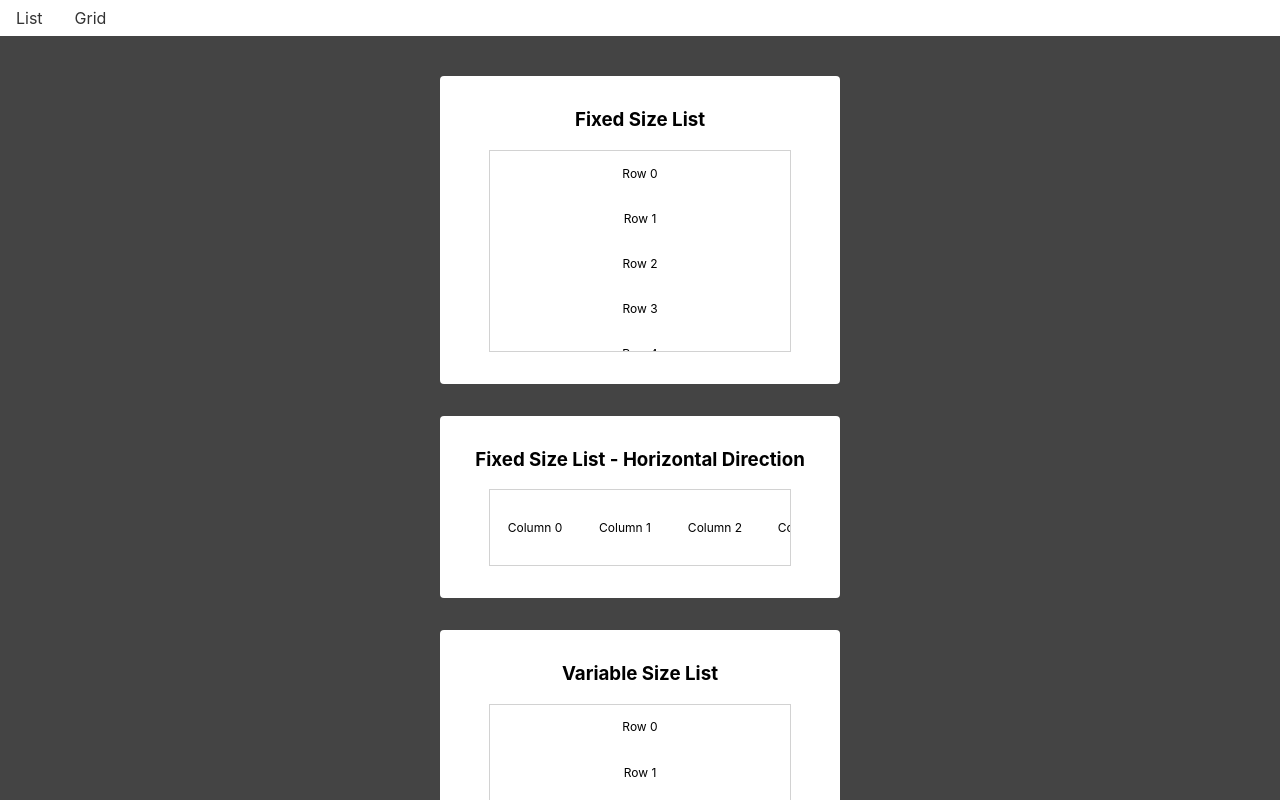
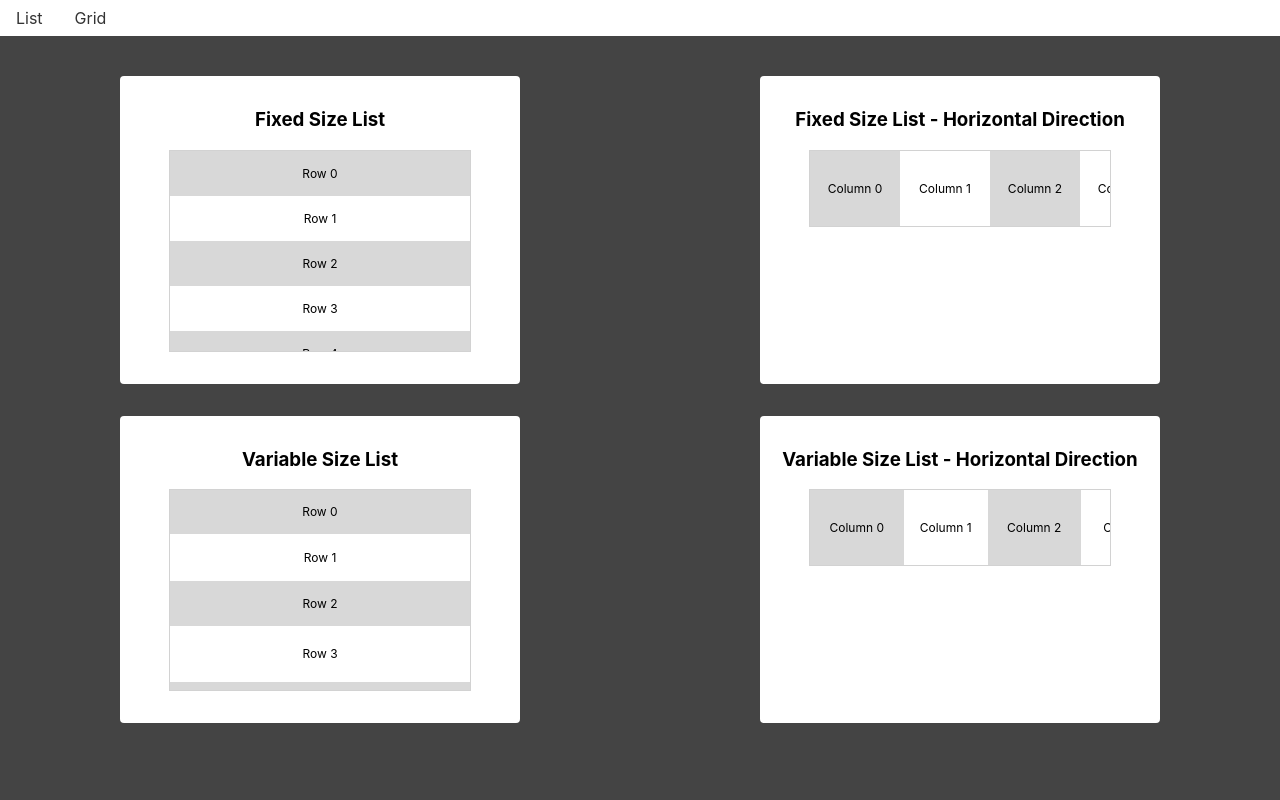
Before and after one commit to anhdo95/react-virtualization, a React (Create React App) app: page / in a window 1280 px wide. Shown: the top 800 px of the page. Built offline with nearby package versions, Linux system fonts and the light colour scheme.

Commit message:
Fix styles in List components

```diff
--- a/src/pages/List.tsx
+++ b/src/pages/List.tsx
@@ -14,15 +14,18 @@ const variableItems = Array(1000)
 
 function List() {
   return (
-    <div>
+    <div style={{ display: 'grid', gridTemplateColumns: '1fr 1fr' }}>
       <section className="section">
         <h3 className="heading">Fixed Size List</h3>
         <FixedSizeList className="list" itemCount={1000} itemSize={45} width={300} height={200}>
-          {({ index, style }) => (
-            <div className="row" style={style}>
+          {({ index, style }) => {
+            const className = index % 2 === 0 ? 'row highlight' : 'row'
+            return (
+              <div className={className} style={style}>
                 Row {index}
               </div>
-          )}
+            )
+          }}
         </FixedSizeList>
       </section>
 
@@ -36,11 +39,14 @@ function List() {
           width={300}
           height={75}
         >
-          {({ index, style }) => (
-            <div className="row" style={style}>
+          {({ index, style }) => {
+            const className = index % 2 === 0 ? 'row highlight' : 'row'
+            return (
+              <div className={className} style={style}>
                 Column {index}
               </div>
-          )}
+            )
+          }}
         </FixedSizeList>
       </section>
 
@@ -53,11 +59,14 @@ function List() {
           width={300}
           height={200}
         >
-          {({ index, style }) => (
-            <div className="row" style={style}>
+          {({ index, style }) => {
+            const className = index % 2 === 0 ? 'row highlight' : 'row'
+            return (
+              <div className={className} style={style}>
                 Row {index}
               </div>
-          )}
+            )
+          }}
         </VariableSizeList>
       </section>
 
@@ -72,11 +81,14 @@ function List() {
           height={75}
           estimatedItemSize={90}
         >
-          {({ index, style }) => (
-            <div className="row" style={style}>
+          {({ index, style }) => {
+            const className = index % 2 === 0 ? 'row highlight' : 'row'
+            return (
+              <div className={className} style={style}>
                 Column {index}
               </div>
-          )}
+            )
+          }}
         </VariableSizeList>
       </section>
     </div>
```
Lines whose indentation alone changed are shown as unchanged.
